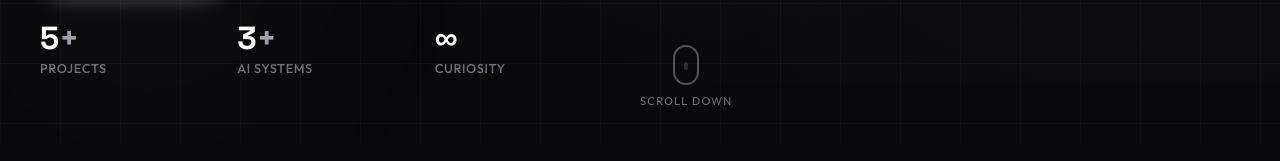
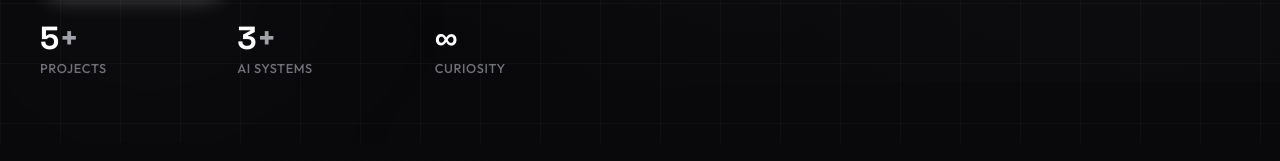
Before and after one commit to dhinesh0-bi/new_portfolio, a React (Vite) app: page / in a window 1280 px wide. Shown: the part 717-878 px from the top of the page. Built offline with nearby package versions, Linux system fonts and the light colour scheme.

Commit message:
Remove scroll indicator animation from home page

```diff
--- a/src/components/Hero.jsx
+++ b/src/components/Hero.jsx
@@ -238,13 +238,6 @@ export default function Hero() {
         </div>
       </div>
 
-      {/* Scroll Indicator */}
-      <div className="scroll-indicator">
-        <div className="scroll-mouse">
-          <div className="scroll-wheel"></div>
-        </div>
-        <span className="scroll-text">Scroll Down</span>
-      </div>
     </section>
   )
 }
```
